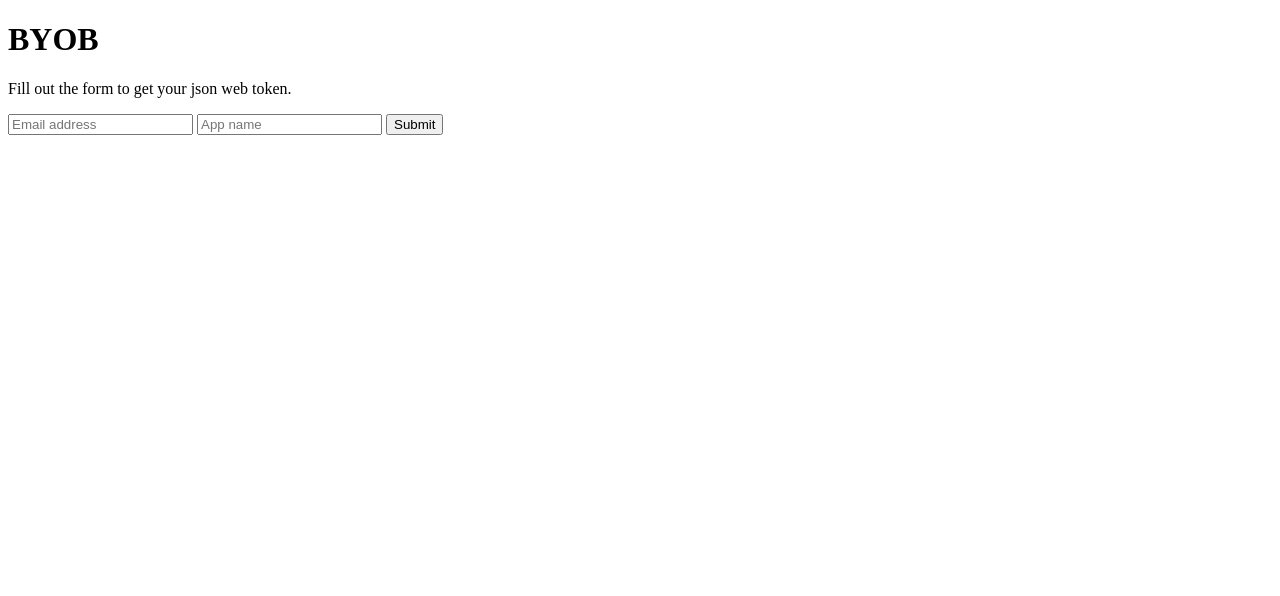
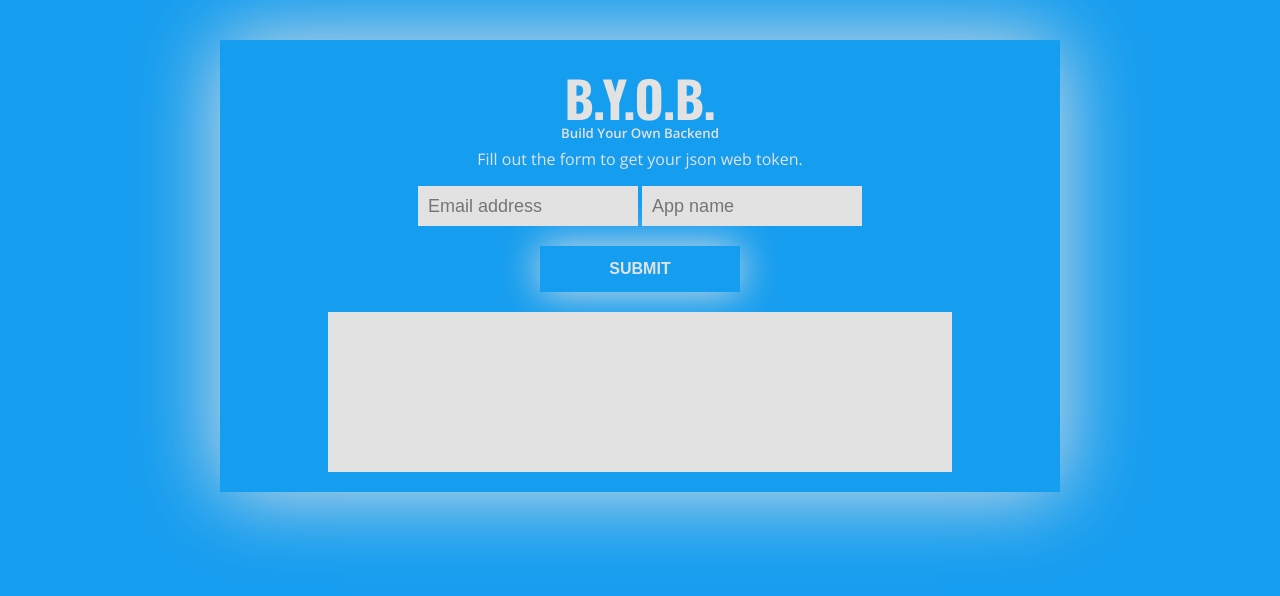
Before and after one commit to lolakoala/byob, a website: page public/index.html in a window 1280 px wide. Drawn offline with nearby package versions, Linux system fonts and the light colour scheme.

Commit message:
add styling.

```diff
--- a/public/index.html
+++ b/public/index.html
@@ -2,14 +2,17 @@
 <html>
   <head>
     <meta charset="utf-8">
+    <link rel="stylesheet" type="text/css" href="styles.css">
+    <link href="https://fonts.googleapis.com/css?family=Open+Sans:400,600|Oswald:700" rel="stylesheet">
     <title>BYOB</title>
   </head>
   <body>
-    <h1>BYOB</h1>
+    <h1>B.Y.O.B.</h1>
+    <h5>Build Your Own Backend</h5>
     <p>Fill out the form to get your json web token.</p>
     <input id="email" placeholder="Email address" type="email" />
     <input id="appName" placeholder="App name" type="text" />
-    <button>Submit</button>
+    <button>SUBMIT</button>
     <p id="token"></p>
 
     <script type="text/javascript">
--- /dev/null
+++ b/public/styles.css
@@ -0,0 +1,79 @@
+html {
+  background-color: #159def;
+  /* background-color: #d2d6fa; */
+  text-align: center;
+  padding-top: 40px;
+  font-family: 'Open Sans', sans-serif;
+  box-sizing: border-box;
+
+}
+
+button {
+  height: 46px;
+  margin: 0 auto;
+  padding: 10px 12px;
+  display: block;
+  width: 200px;
+  margin-top: 20px;
+  border: none;
+  font-size: 16px;
+  background-color: #159def;
+  /* background-color: #207be4; */
+  color : rgb(226, 226, 226);
+  box-shadow: 0px 0px 40px;
+  font-weight: 600;
+}
+
+button:hover {
+  background-color: rgb(226, 226, 226);
+  /* background-color: #159def; */
+  color: #159def;
+  box-shadow: rgb(226, 226, 226) 0px 0px 40px;
+}
+
+input {
+  height: 40px;
+  margin: 0;
+  padding: 0 10px;
+  width: 200px;
+  border: none;
+  font-size: 18px;
+  background-color: rgb(226, 226, 226);
+  color: #159def;
+}
+
+body {
+  /* background-color: #2b2e55; */
+  background-color: #159def;
+  max-width: 800px;
+  margin: 0 auto;
+  padding: 20px;
+  overflow: hidden;
+  box-shadow: 0px 0px 80px;
+  color : rgb(226, 226, 226);
+
+}
+
+h1 {
+  margin: 0;
+  font-family: 'Oswald', sans-serif;
+  font-size: 50px;
+  color:  rgb(226, 226, 226);
+}
+
+h5 {
+  margin: -10px;
+  color : rgb(226, 226, 226);
+
+}
+
+#token {
+  padding: 40px;
+  overflow-wrap: break-word;
+  width: 68%;
+  margin: 0 auto;
+  min-height: 80px;
+  background-color: rgb(226, 226, 226);
+  margin-top: 20px;
+  color: #159def;
+}
```
